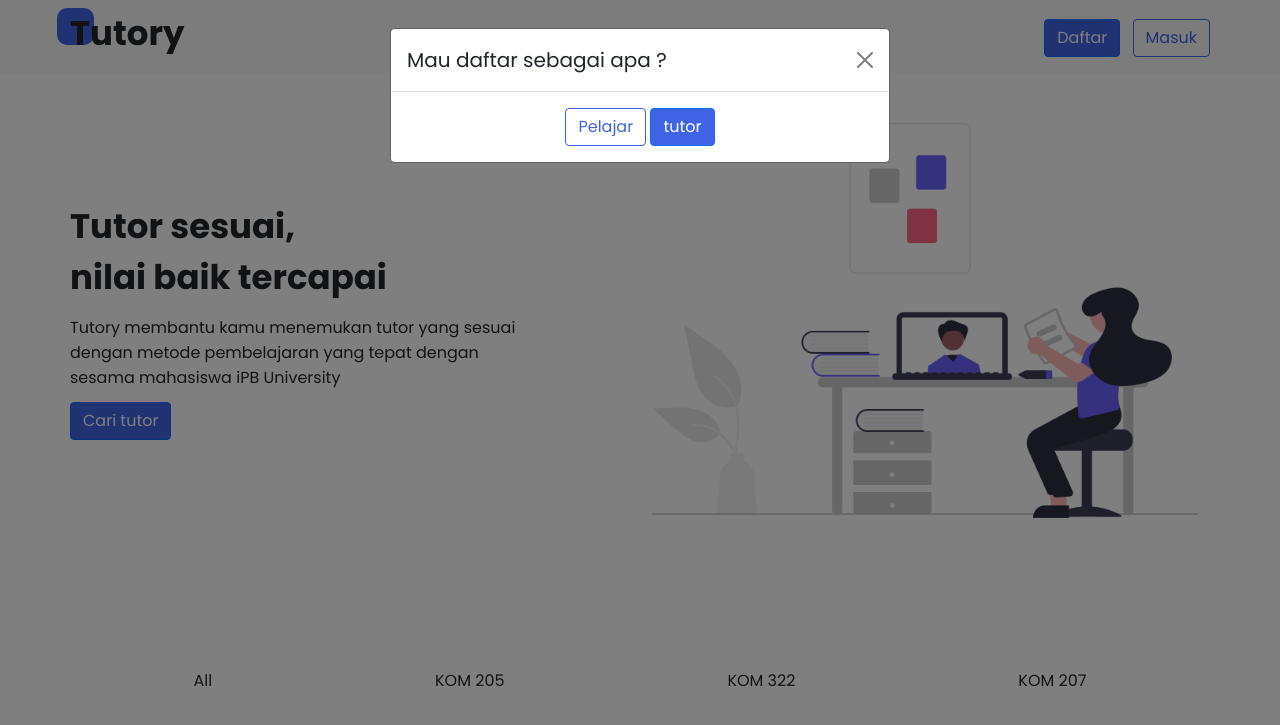
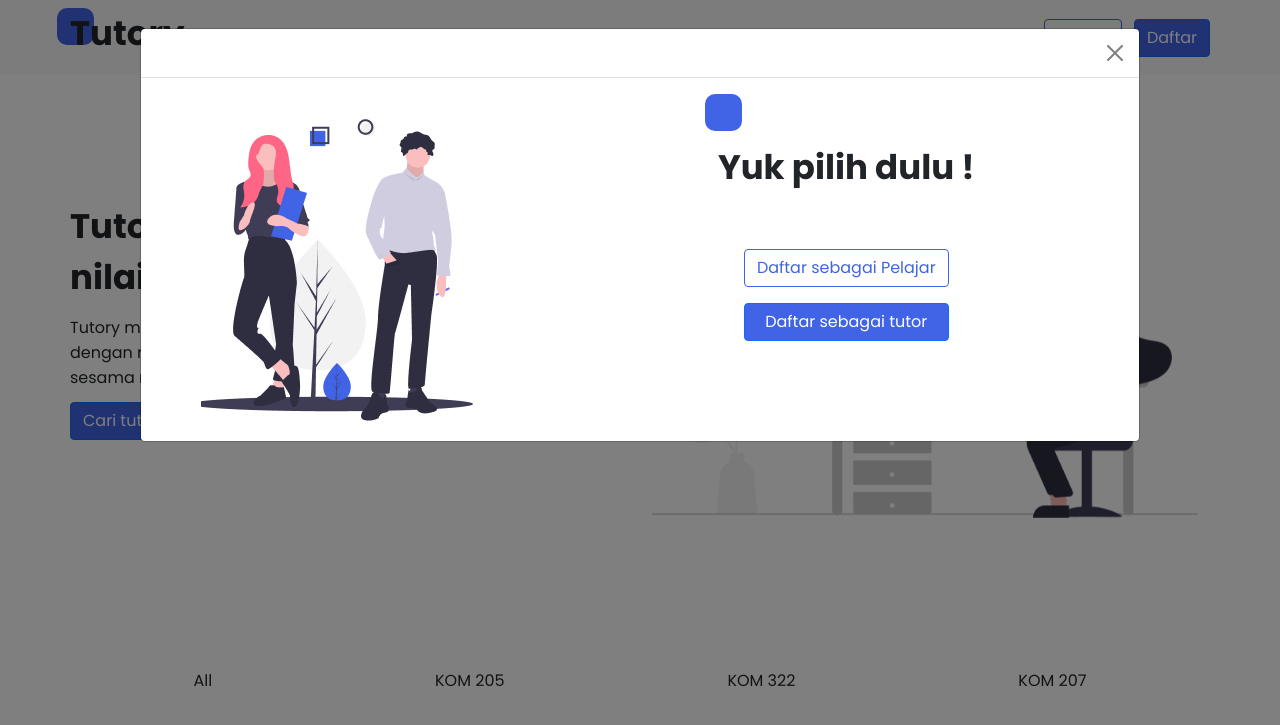
Before and after one commit to tutory-rpl1/tutory, a CodeIgniter app: page /tutory/ in a window 1280 px wide, after a click on "Daftar". Shown: the top 725 px of the page. Run offline with CodeIgniter, Linux system fonts and the light colour scheme; some libraries are stand-ins or nearby versions.

Commit message:
membuat interaksi animasi dan melengkapi card event

```diff
--- a/application/views/home/event.php
+++ b/application/views/home/event.php
@@ -10,34 +10,50 @@
             </div>
         </div>
 
-        <div class="row mt-5 d-flex justify-content-center">
+        <div class="row mt-5 justify-content-center">
 
             <?php for ($i = 0; $i < 5; $i++) : ?>
+                <div class="col-11 col-lg-4 mb-4">
 
-                <div class="col-lg-3 mb-4 card me-4 py-3 px-lg-3 px-5">
-                    <div class="acara">
-                        <div class="thumb">
-                            <h1>Budi</h1>
-                            <p>Tutor Kom205</p>
-                        </div>
-                        <div class="pict"></div>
-                        <hr class="line">
-                        <div class="info">
-                            <div class="tanggal">
-                                <i class="bi bi-calendar-event me-2"></i>
-                                <span> Kamis, 20 Maret 2021</span>
+                    <div class="card border" onclick="window.location = '<?= base_url() ?>view'">
+                        <div class="card-body ">
+                            <div class="thumbanail overflow-hidden mb-3" style="height:170px;">
+                                <img src="https://images.unsplash.com/photo-1560762484-813fc97650a0?ixid=MXwxMjA3fDB8MHxwaG90by1wYWdlfHx8fGVufDB8fHw%3D&ixlib=rb-1.2.1&auto=format&fit=crop&w=667&q=80" alt="">
                             </div>
-                            <div class="waktu">
-                                <i class="bi bi-alarm me-2"></i>
-                                <span>20.00 WIB</span>
+                            <h6 class="line-height-1half mb-0 mt-3">Tutor Basis data</h6>
+                            <span class="text-gray">KOM 205</span>
+                            <hr>
+                            <div class="row d-flex flex-lg-column justify-content-between">
+                                <div class="col-auto d-flex align-items-center">
+
+                                    <i class="bi bi-alarm" style="width:32px;"></i>
+                                    <span>20.00 IWB</span>
+                                </div>
+                                <div class="col-auto d-flex align-items-center">
+                                    <i class="bi bi-calendar-event " style="width:32px;"></i>
+                                    <span>25 April 2021</span>
+                                </div>
+                                <div class="col-auto d-flex align-items-center">
+                                    <i class="bi bi-camera-video" style="width:32px;"></i>
+                                    <span>Google Meet</span>
+                                </div>
                             </div>
-                            <div class="via">
-                                <i class="bi bi-camera-video me-2"></i>
-                                <span> Google Meet</span>
+                            <hr>
+                            <div class="row align-items-center no-gutters">
+                                <div class="col-auto">
+                                    <div class="img-tutor overflow-hidden rounded-circle" style="width:50px; height:50px;">
+                                        <img src="https://images.unsplash.com/photo-1552374196-c4e7ffc6e126?ixid=MXwxMjA3fDB8MHxwaG90by1wYWdlfHx8fGVufDB8fHw%3D&ixlib=rb-1.2.1&auto=format&fit=crop&w=334&q=80" alt="" width="100%">
+                                    </div>
+                                </div>
+                                <div class="col pl-2 d-flex flex-column">
+                                    <span class="">Alfariz Gilang</span>
+                                    <span class="text-gray" style="font-size: 16px !important;">G64190045</span>
+                                </div>
+
                             </div>
                         </div>
+                    </div>
 
-                    </div>
                 </div>
 
             <?php endfor; ?>
--- a/application/views/home/index.php
+++ b/application/views/home/index.php
@@ -1,6 +1,6 @@
-<div class="container">
-    <div class="row mt-5 d-flex flex-lg-row flex-column-reverse">
-        <div class="col-lg-6 main d-flex flex-column justify-content-center gap-1 p-5 p-lg-0">
+<div class="container ">
+    <div class="row mt-5 d-flex flex-lg-row flex-column-reverse ">
+        <div class="col-lg-6 main d-flex flex-column justify-content-center gap-1 p-5 p-lg-0 fadein">
             <h1>Tutor sesuai,<br>nilai baik tercapai</h1>
             <span>Tutory membantu kamu menemukan tutor yang sesuai <br>
                 dengan metode pembelajaran yang tepat dengan <br>sesama
@@ -8,7 +8,7 @@
             <a><button class="btn btn-primary cari mt-lg-2 mt-4">Cari tutor</button></a>
         </div>
         <div class="col-lg-6">
-            <img src="<?= base_url() ?>assets/img/hero.png" alt="" width="100%" class="hero">
+            <img src="<?= base_url() ?>assets/img/hero.png" alt="" width="100%" class="hero bounce">
         </div>
     </div>
 </div>
--- a/application/views/home/testi.php
+++ b/application/views/home/testi.php
@@ -1,10 +1,12 @@
 <div class="container">
     <section class="row testimoni d-flex justify-content-center mt-5">
+
         <div class="judul col-lg-6 mt-auto mb-auto ">
 
             <h1 class="tutory">Apa Kata Mereka</h1>
         </div>
-        <div id="carouselExampleCaptions" class="carousel slide col-lg-6 testi" data-bs-ride="carousel">
+
+        <div id="carouselExampleCaptions" class="carousel slide col-lg-6 testi mt-lg-0 mt-5" data-bs-ride="carousel">
             <div class="carousel-indicators">
                 <button type="button" data-bs-target="#carouselExampleCaptions" data-bs-slide-to="0" class="active" aria-current="true" aria-label="Slide 1"></button>
                 <button type="button" data-bs-target="#carouselExampleCaptions" data-bs-slide-to="1" aria-label="Slide 2"></button>
--- a/application/views/home/tutors.php
+++ b/application/views/home/tutors.php
@@ -9,8 +9,8 @@
     <div class="row mt-5 d-flex justify-content-center text-center">
         <?php for ($i = 0; $i < 5; $i++) : ?>
             <div class="col-md-4 foto-tutor mb-5">
-                <img src="https://source.unsplash.com/random/200x200" alt="" class="mb-1 hero img-profile rounded-circle img-thumbnail">
-                <p>Budi</p>
+                <img src="https://source.unsplash.com/random/200x200" alt="" class="mb-1 hero img-profile rounded-circle">
+                <p class="fw-bold">Budi</p>
                 <span class="nim">G64190045</span>
             </div>
         <?php endfor; ?>
--- a/application/views/templates/footer.php
+++ b/application/views/templates/footer.php
@@ -1,14 +1,24 @@
 <!-- Modal -->
-<div class="modal fade" id="exampleModal" tabindex="-1" aria-labelledby="exampleModalLabel" aria-hidden="true">
+<div class="modal fade" id="exampleModal" tabindex="-1" aria-labelledby="exampleModalLabel" aria-hidden="true" style="z-index: 99999999;">
     <div class="modal-dialog">
         <div class="modal-content">
             <div class="modal-header">
-                <h5 class="modal-title" id="exampleModalLabel">Mau daftar sebagai apa ?</h5>
                 <button type="button" class="btn-close" data-bs-dismiss="modal" aria-label="Close"></button>
             </div>
             <div class="modal-body text-center">
-                <a href="<?= base_url() ?>daftar/pelajar" class="btn btn-outline-primary">Pelajar</a>
-                <a href="<?= base_url() ?>daftar/tutor" class="btn btn-primary">tutor</a>
+                <div class="row">
+                    <div class="col-lg-5 justify-content-center">
+                        <img src="<?= base_url() ?>assets/img/pilih.png" alt="">
+                    </div>
+                    <div class="col-lg-7 d-flex flex-column align-items-center">
+                        <h1 class="tutory pt-5">Yuk pilih dulu !</h1>
+                        <div class="pilih d-flex flex-column align-items-stretch mt-5 ">
+
+                            <a href="<?= base_url() ?>daftar/pelajar" class="btn btn-outline-primary ">Daftar sebagai Pelajar</a>
+                            <a href="<?= base_url() ?>daftar/tutor" class="btn btn-primary mt-3">Daftar sebagai tutor</a>
+                        </div>
+                    </div>
+                </div>
             </div>
         </div>
     </div>
--- a/application/views/templates/header.php
+++ b/application/views/templates/header.php
@@ -9,12 +9,12 @@
     <!-- Bootstrap CSS -->
     <link rel="stylesheet" href="https://cdn.jsdelivr.net/npm/bootstrap-icons@1.4.1/font/bootstrap-icons.css">
     <link href="https://cdn.jsdelivr.net/npm/bootstrap@5.0.0-beta3/dist/css/bootstrap.min.css" rel="stylesheet" integrity="sha384-eOJMYsd53ii+scO/bJGFsiCZc+5NDVN2yr8+0RDqr0Ql0h+rP48ckxlpbzKgwra6" crossorigin="anonymous">
+    <link href="<?= base_url() ?>assets/css/main.css" rel="stylesheet">
     <script src="https://cdn.jsdelivr.net/npm/bootstrap@5.0.0-beta3/dist/js/bootstrap.bundle.min.js" integrity="sha384-JEW9xMcG8R+pH31jmWH6WWP0WintQrMb4s7ZOdauHnUtxwoG2vI5DkLtS3qm9Ekf" crossorigin="anonymous"></script>
     <script src="https://ajax.googleapis.com/ajax/libs/jquery/3.5.1/jquery.min.js"></script>
     <script src="<?= base_url() ?>assets/js/main.js"></script>
 
 
-    <link href="<?= base_url() ?>assets/css/style.css" rel="stylesheet">
     <title><?= $title ?></title>
 </head>
 
--- a/application/views/templates/navbar.php
+++ b/application/views/templates/navbar.php
@@ -2,8 +2,8 @@
     <div class="container px-lg-0 px-5 ">
         <h1 class="tutory"><?= $title ?></h1>
         <div class="links">
-            <button class="btn btn-primary me-2 daftar" data-bs-toggle="modal" data-bs-target="#exampleModal">Daftar</button>
-            <a href="<?= base_url() ?>masuk" class="btn btn-outline-primary masuk">Masuk</a>
+            <a href="<?= base_url() ?>masuk" class="btn btn-outline-primary masuk me-2">Masuk</a>
+            <button class="btn btn-primary  daftar" data-bs-toggle="modal" data-bs-target="#exampleModal">Daftar</button>
         </div>
         <div class="menu d-lg-none d-flex">
             <div class="box"></div>
--- a/assets/css/style.css
+++ b/assets/css/main.css
@@ -106,15 +106,50 @@ span {
 }
 
 .card {
-  -webkit-box-shadow: 5px 10px 10px rgba(0, 0, 0, 0.1);
-          box-shadow: 5px 10px 10px rgba(0, 0, 0, 0.1);
-  border: none;
   cursor: pointer;
+  -webkit-transition: .5s;
+  transition: .5s;
+  -webkit-box-shadow: 0 10px 20px rgba(0, 0, 0, 0);
+          box-shadow: 0 10px 20px rgba(0, 0, 0, 0);
+}
+
+.card:hover {
+  -webkit-box-shadow: 0 10px 20px rgba(0, 0, 0, 0.2);
+          box-shadow: 0 10px 20px rgba(0, 0, 0, 0.2);
+}
+
+hr {
+  margin-top: 1rem;
+  margin-bottom: 1rem;
+  border: 0;
+}
+
+.text-gray {
+  color: #a8a8a8 !important;
+  font-weight: 200 !important;
+}
+
+.border {
+  border: 1px solid #e5e5e5 !important;
+}
+
+.shadow-none:hover {
+  -webkit-box-shadow: 5px 10px 10px rgba(0, 0, 0, 0.2);
+          box-shadow: 5px 10px 10px rgba(0, 0, 0, 0.2);
 }
 
 .hero {
   -webkit-transform: scale(1);
           transform: scale(1);
+}
+
+.testi {
+  -webkit-transform: scale(0.6) !important;
+          transform: scale(0.6) !important;
+}
+
+.modal-dialog {
+  max-width: 1000px !important;
 }
 
 @media (max-width: 992px) {
@@ -149,4 +184,66 @@ span {
     z-index: 9999;
   }
 }
-/*# sourceMappingURL=style.css.map */
+
+.fadein {
+  -webkit-animation: fadein .6s linear alternate forwards;
+          animation: fadein .6s linear alternate forwards;
+}
+
+.bounce {
+  -webkit-animation: bounce .3s linear alternate forwards;
+          animation: bounce .3s linear alternate forwards;
+}
+
+@-webkit-keyframes fadein {
+  from {
+    -webkit-transform: translateY(20px);
+            transform: translateY(20px);
+    opacity: 0;
+  }
+  to {
+    -webkit-transform: translateY(0px) scale(1);
+            transform: translateY(0px) scale(1);
+    opacity: 1;
+  }
+}
+
+@keyframes fadein {
+  from {
+    -webkit-transform: translateY(20px);
+            transform: translateY(20px);
+    opacity: 0;
+  }
+  to {
+    -webkit-transform: translateY(0px) scale(1);
+            transform: translateY(0px) scale(1);
+    opacity: 1;
+  }
+}
+
+@-webkit-keyframes bounce {
+  from {
+    -webkit-transform: scale(3);
+            transform: scale(3);
+    opacity: 0;
+  }
+  to {
+    -webkit-transform: scale(1);
+            transform: scale(1);
+    opacity: 1;
+  }
+}
+
+@keyframes bounce {
+  from {
+    -webkit-transform: scale(3);
+            transform: scale(3);
+    opacity: 0;
+  }
+  to {
+    -webkit-transform: scale(1);
+            transform: scale(1);
+    opacity: 1;
+  }
+}
+/*# sourceMappingURL=main.css.map */
--- a/assets/css/style.scss
+++ b/assets/css/main.scss
@@ -102,14 +102,45 @@ span{
 
 // EVENTS
 .card{
-    box-shadow: 5px 10px 10px rgba(0,0,0,.1);
-    border: none;
     cursor: pointer;
+    transition: .5s;
+    box-shadow: 0 10px 20px rgba(0,0, 0,0);
+}
+.card:hover{
+
+    box-shadow: 0 10px 20px rgba(0, 0, 0,.2);
 }
 
-// tutur
+hr {
+    margin-top: 1rem;
+    margin-bottom: 1rem;
+    border: 0;
+}
+.text-gray{
+    color: #a8a8a8!important;
+    font-weight: 200 !important;
+}
+.border{
+    border: 1px solid #e5e5e5 !important;
+}
+.shadow-none:hover {
+    box-shadow: 5px 10px 10px rgba(0, 0, 0,.2);
+}
+
+
+// tutor
 .hero{
     transform: scale(1);
+}
+
+
+// testimoni
+.testi{
+    transform: scale(.6) !important;
+}
+// modal
+.modal-dialog{
+    max-width: 1000px !important;
 }
 @media (max-width: 992px) {
     .links{
@@ -138,3 +169,36 @@ span{
 
 
  }
+
+
+
+// ANIMATION
+.fadein{
+    // display: none !important;
+    animation: fadein .6s linear alternate forwards ;
+}
+.bounce{
+    animation: bounce .3s linear alternate forwards ;
+}
+@keyframes fadein {
+    from {
+        transform: translateY(20px) ;
+        opacity: 0;
+    }
+    to {
+        transform: translateY(0px) scale(1);
+        opacity: 1;
+    }
+}
+
+@keyframes bounce {
+    from {
+        transform: scale(3) ;
+        opacity: 0;
+    }
+    to {
+        transform:  scale(1);
+        opacity: 1;
+
+    }
+}
```
Also changed, not shown: application/views/login/index.php (+5 -3 lines), assets/img/pilih.png (added), 2 other files.
